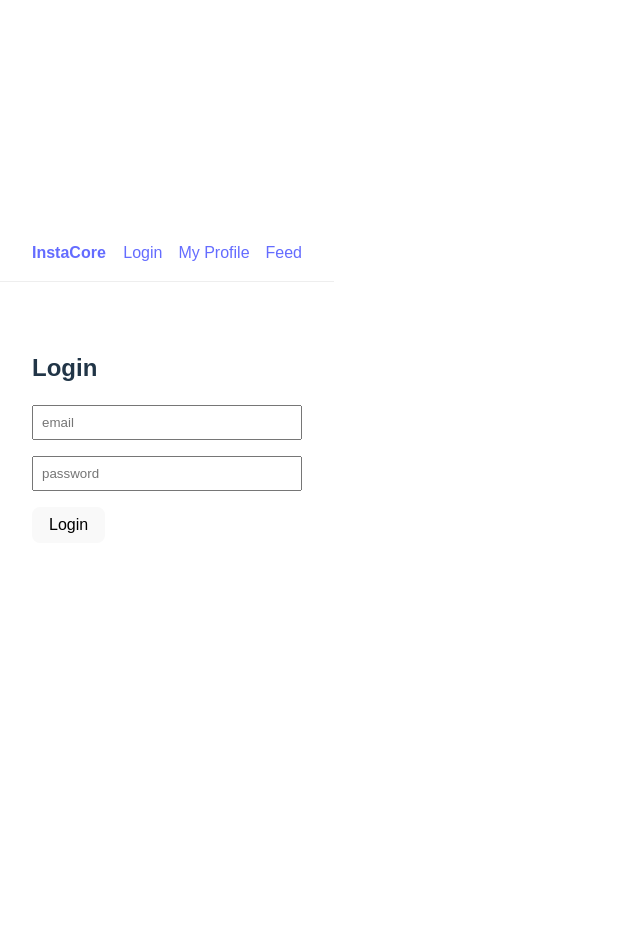
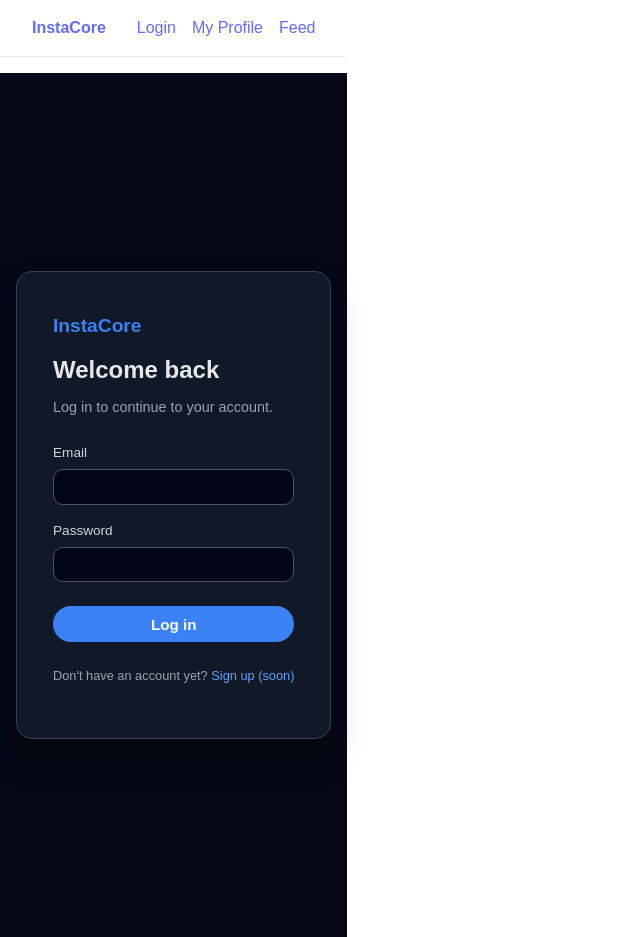
Before and after one commit to VankataG/InstaCore, a React (Vite) app in the folder web/: page /login in a window 1280 px wide. Shown: the whole page, without its empty margins (0-640 px from the left). Before the commit the page ends 800 px from the top, so only its background shows below. Built offline with nearby package versions, Linux system fonts and the light colour scheme; no server answers.

Commit message:
Add css and make LoginPage prettier

```diff
--- /dev/null
+++ b/web/src/pages/LoginPage/LoginPage.module.css
@@ -0,0 +1,116 @@
+.pageWrapper {
+  min-height: 100vh;
+  display: flex;
+  align-items: center;
+  justify-content: center;
+  padding: 2rem 1rem;
+  background: #050816;
+}
+
+.card {
+  width: 100%;
+  max-width: 420px;
+  padding: 2.5rem 2.25rem;
+  border-radius: 16px;
+  background: #111827;
+  box-shadow: 0 20px 30px rgba(0, 0, 0, 0.35);
+  border: 1px solid #374151;
+  color: #e5e7eb;
+}
+
+.logo {
+  font-size: 1.2rem;
+  font-weight: 700;
+  color: #3b82f6;
+  margin-bottom: 0.75rem;
+}
+
+.title {
+  font-size: 1.5rem;
+  font-weight: 600;
+  margin-bottom: 0.25rem;
+}
+
+.subtitle {
+  font-size: 0.9rem;
+  color: #9ca3af;
+  margin-bottom: 1.5rem;
+}
+
+.errorBox {
+  margin-bottom: 1rem;
+  padding: 0.75rem 0.9rem;
+  border-radius: 8px;
+  background: #7f1d1d;
+  color: #fee2e2;
+  font-size: 0.85rem;
+}
+
+.form {
+  display: flex;
+  flex-direction: column;
+  gap: 1rem;
+}
+
+.field {
+  display: flex;
+  flex-direction: column;
+  gap: 0.35rem;
+}
+
+.label {
+  font-size: 0.85rem;
+  color: #d1d5db;
+}
+
+.input {
+  padding: 0.55rem 0.75rem;
+  border-radius: 10px;
+  border: 1px solid #4b5563;
+  background: #020617;
+  color: #f9fafb;
+  font-size: 0.9rem;
+  outline: none;
+  transition: border-color 0.15s ease, box-shadow 0.15s ease;
+}
+
+.input:focus {
+  border-color: #3b82f6;
+  box-shadow: 0 0 0 1px #3b82f6;
+}
+
+.button {
+  margin-top: 0.5rem;
+  padding: 0.6rem 0.75rem;
+  border-radius: 999px;
+  border: none;
+  background: #3b82f6;
+  color: #f9fafb;
+  font-weight: 600;
+  font-size: 0.95rem;
+  cursor: pointer;
+  transition: transform 0.1s ease, box-shadow 0.1s ease, background 0.1s ease;
+}
+
+.button:hover:not(:disabled) {
+  background: #2563eb;
+  box-shadow: 0 10px 18px rgba(37, 99, 235, 0.35);
+  transform: translateY(-1px);
+}
+
+.button:disabled {
+  opacity: 0.6;
+  cursor: default;
+}
+
+.footerText {
+  margin-top: 1.5rem;
+  font-size: 0.8rem;
+  color: #9ca3af;
+  text-align: center;
+}
+
+.link {
+  color: #60a5fa;
+  cursor: pointer;
+}
--- a/web/src/pages/LoginPage/LoginPage.tsx
+++ b/web/src/pages/LoginPage/LoginPage.tsx
@@ -2,6 +2,8 @@ import { useState } from "react";
 import { login } from "../../api/auth"
 import { getMe } from "../../api/users";
 import { useNavigate } from "react-router-dom";
+
+import styles from "./LoginPage.module.css";
 
 
 export default function LoginPage() {
@@ -33,40 +35,53 @@ export default function LoginPage() {
     }
 
     return (
-        <div style={{ padding: "2rem" }}>
-            <h2>Login</h2>
+      <div className={styles.pageWrapper}>
+        <div className={styles.card}>
+          <div className={styles.logo}>InstaCore</div>
 
-            <form onSubmit={handleSubmit}>
-                <div style={{ marginBottom: "1rem" }}>
+          <h1 className={styles.title}>Welcome back</h1>
+          <p className={styles.subtitle}>Log in to continue to your account.</p>
+
+          {error && <div className={styles.errorBox}>{error}</div>}
+
+          <form className={styles.form} onSubmit={handleSubmit}>
+            <div className={styles.field}>
+              <label className={styles.label} htmlFor="email">
+                Email
+              </label>
               <input
-                        type="email"
-                        placeholder="email"
+                id="username"
+                type="text"
+                className={styles.input}
                 value={email}
                 onChange={(e) => setEmail(e.target.value)}
-                        style={{ padding: "0.5rem", minWidth: "250px" }}
+                autoComplete="username"
               />
             </div>
 
-                <div style={{ marginBottom: "1rem" }}>
+            <div className={styles.field}>
+              <label className={styles.label} htmlFor="password">
+                Password
+              </label>
               <input
+                id="password"
                 type="password"
-                    placeholder="password"
+                className={styles.input}
                 value={password}
                 onChange={(e) => setPassword(e.target.value)}
-                    style={{ padding: "0.5rem", minWidth: "250px" }}
+                autoComplete="current-password"
               />
             </div>
 
-                <button type="submit" style={{ padding: "0.5rem 1rem" }}>
-                  Login
-                </button>
+            <button type="submit" className={styles.button}>Log in</button>
           </form>
 
-            {error && (
-              <div style={{ marginTop: "1rem", color: "red" }}>
-                <strong>Error:</strong> {error}
+          <p className={styles.footerText}>
+            Don&apos;t have an account yet?{" "}
+            <span className={styles.link}>Sign up (soon)</span>
+          </p>
         </div>
-            )}
       </div>
     );
+
 }
```
Lines whose indentation alone changed are shown as unchanged.
